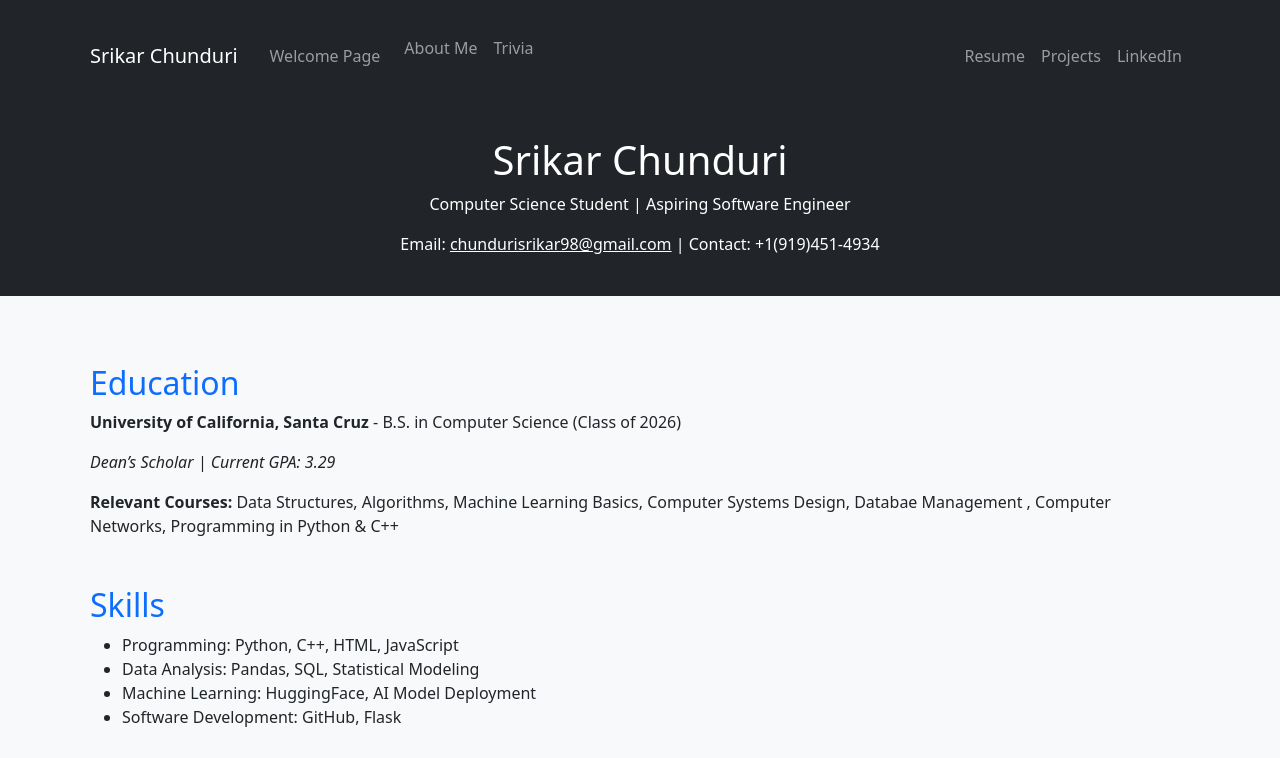
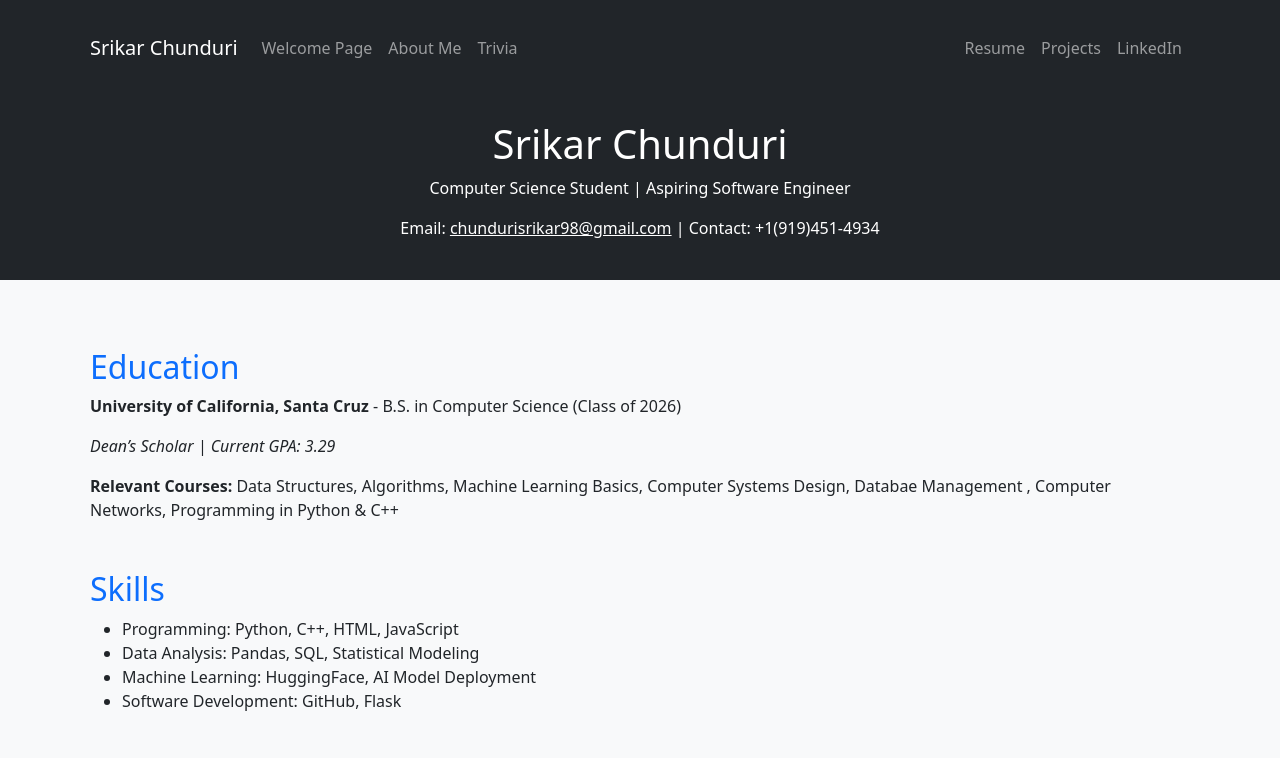
Before and after one commit to srikarchunduri/my-website, a plain HTML site: page page2.html in a window 1280 px wide. Shown: the top 758 px of the page. Drawn offline with nearby package versions, Linux system fonts and the light colour scheme.

Commit message:
Add files via upload
Another change

```diff
--- a/page2.html
+++ b/page2.html
@@ -17,7 +17,7 @@
             </button>
             <div class="collapse navbar-collapse" id="navbarNav">
                 <ul class="navbar-nav">
-                    <li class="nav-link">
+                    <li class="nav-item">
                         <a class ="nav-link" href="index.html">Welcome Page</a>
                     </li>
                     <li class="nav-item">
```
